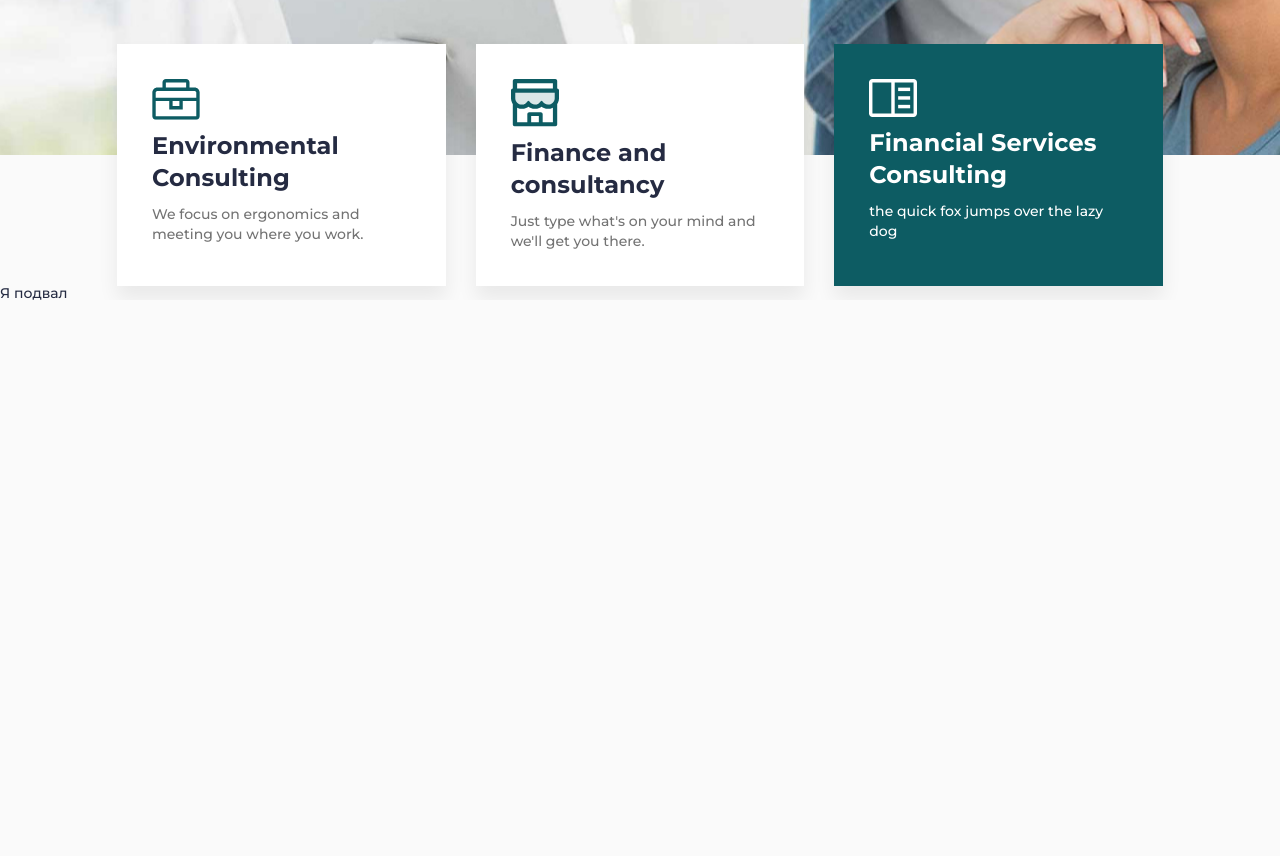
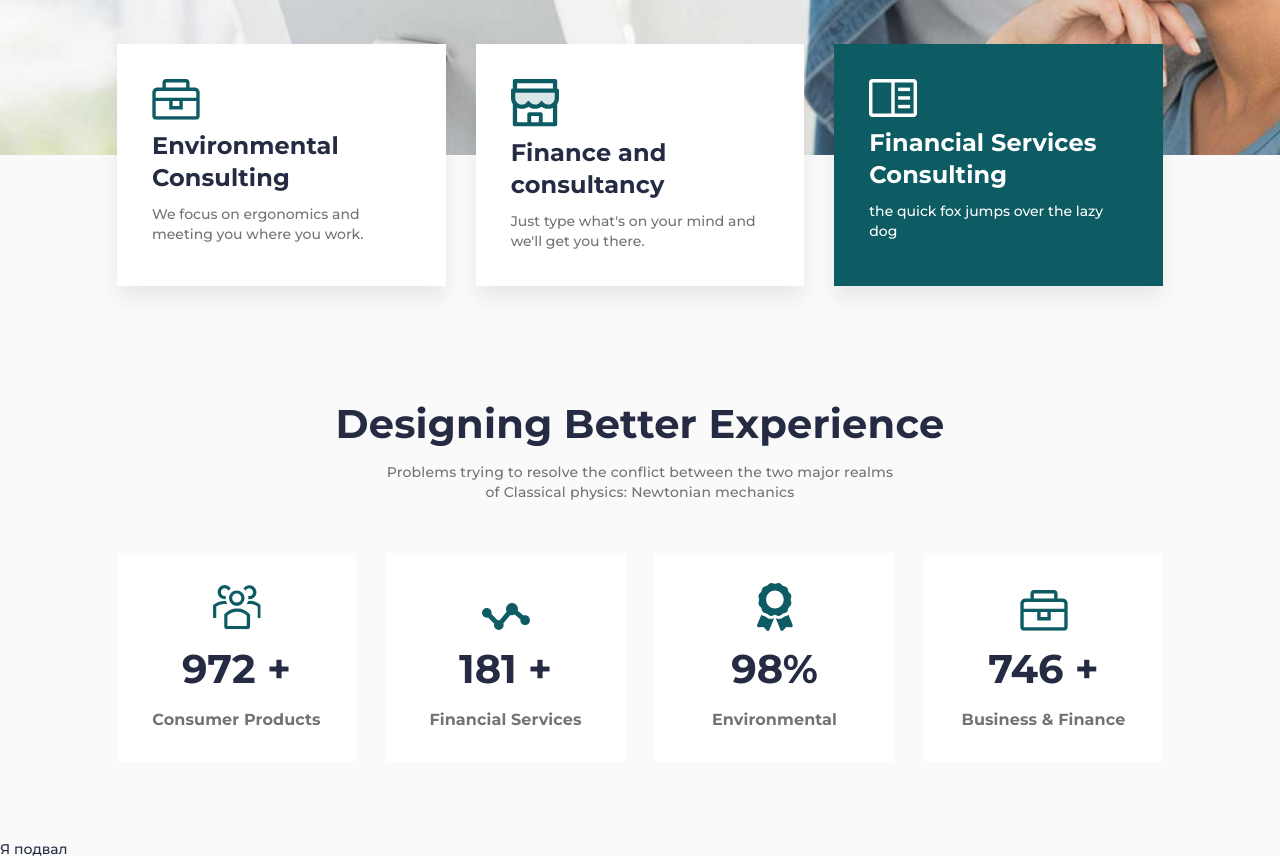
Before and after one commit to Rillers/anchovy-website-layout, a plain HTML site: page index.html in a window 1280 px wide. Shown: the part 636-1492 px from the top of the page. Before the commit the page ends 936 px from the top, so only its background shows below. Drawn offline with Linux system fonts and the light colour scheme.

Commit message:
законччил на 3 блоке сделав его полностью

```diff
--- a/css/style.css
+++ b/css/style.css
@@ -136,6 +136,35 @@ body {
 	z-index: 2;
 	margin: -111px 0px 0px 0px;
 }
+.page__advantages {
+}
+/*------Heder-Block----------*/
+.header-block {
+	text-align: center;
+	letter-spacing: 0.2px;
+}
+.header-block__title {
+	line-height: 142%;
+	font-weight: 700;
+	font-size: 40px;
+}
+.header-block__title:not(:last-child) {
+	margin: 0px 0px 10px 0px;
+}
+.header-block__sub-title {
+	line-height: 142%;
+	color: #737373;
+}
+@media (max-width: 992px){
+	.header-block__title {
+		font-size: 35px;
+	}
+}
+@media (max-width: 767px){
+	.header-block__title {
+		font-size: 30px;
+	}
+}
 /*--------------Подвал-------------*/
 .footer {
 
@@ -152,7 +181,7 @@ body {
 	z-index: 2;
 	max-width: 400px;
 }
-@media ( max-width: 992px) {
+@media (max-width: 992px) {
 	.main-block__body {
 		padding: 120px 0px 191px 0px;
 }
@@ -171,7 +200,7 @@ body {
 	letter-spacing: 0.2px;
 	font-weight: 800;
 }
-@media ( max-width: 479px) {
+@media (max-width: 479px) {
 	.main-block__title {
 		font-size: 42px;
 	}
@@ -205,12 +234,12 @@ body {
 	margin: 10px 0;
 
 }
-@media (max-width: 479px ) {
+@media (max-width: 479px) {
 	.main-block__button{
 		flex: 1 1 100%;
 	}
 }
-@media (min-width: 479px ) {
+@media (min-width: 479px) {
 	.main-block__button:not(:last-child)  {
 		margin-right: 10px;
 }
@@ -247,12 +276,33 @@ body {
 .page__container {
 }
 .services__body {
-	display: flex;
-	margin: 0px -15px;
+}
+@media (min-width: 670px) {
+	.services__body {
+		display: flex;
+		flex-wrap: wrap;
+		margin: 0px -15px;
+	}
 }
 .services__column {
-	padding: 0px 15px;
 	flex: 0 1 33.333%;
+	margin: 0px 0px 30px 0px;
+}
+.services__column:not(:last-child) {
+	margin: 0px 0px 30px 0px;
+}
+@media (min-width: 670px) {
+	.services__column {
+		padding: 0px 15px;
+	}
+}
+@media (max-width: 992px) {
+	.services__column {
+		flex: 0 1 50%;
+	}
+	.services__column:last-child {
+		flex: 0 1 100%;
+	}
 }
 .services__item {
 	height: 100%;
@@ -260,15 +310,20 @@ body {
 	background-color: #fff;
 	padding: 35px;
 }
+@media (max-width: 479px) {
+	.services__item {
+		padding: 25px;
+	}
+}
 .item-service {
 }
 .item-service_green {
 	background-color: #0D5C63;
 }
-.item-service_green .item-service__title{
+.item-service_green .item-service__title {
 	color: #fff;
 }
-.item-service_green .item-service__text{
+.item-service_green .item-service__text {
 	color: #fff;
 }
 .item-service > *:not(:last-child) {
@@ -286,3 +341,72 @@ body {
 	color: #737373;
 	line-height: 143%;
 }
+/*-------------------------------------------------------------*/
+.advantages {
+	padding: 80px 0;
+}
+@media (max-width: 992px) {
+	.advantages {
+		padding: 50px 0;
+	}
+}
+@media (max-width: 767px) {
+	.advantages {
+		padding: 30px 0;
+	}
+}
+.advantages_container {
+}
+.advantages__header {
+	margin: 0px 0px 50px 0px;
+}
+@media (max-width: 767px) {
+	.advantages__header {
+		margin: 0px 0px 25px 0px;
+	}
+}
+.advantages__body {
+	 display: flex;
+	 flex-wrap: wrap;
+	 margin: 0px -15px -30px;
+}
+.advantages__column {
+	padding: 0px 15px;
+	margin: 0px 0px 30px 0px;
+	flex: 0 1 25%;
+}
+@media (max-width: 1020px) {
+	.advantages__column {
+		flex: 0 1 50%;
+	}
+}
+@media (max-width: 560px) {
+	.advantages__column {
+		flex: 0 1 100%;
+	}
+}
+.advantages__item {
+	background-color: #fff;
+	padding: 30px;
+	font-weight: 700;
+	text-align: center;
+}
+.advantages__item > *:not(:last-child) {
+	margin: 0px 0px 10px 0px;
+}
+.advantages__icon {
+	height: 48px;
+	display: flex;
+	align-items: flex-end;
+	justify-content: center;
+}
+.advantages__value {
+	font-size: 40px;
+	line-height: 142%;
+}
+.advantages__text {
+	letter-spacing: 0.1px;
+	color: #737373;
+	font-size: 16px;
+	line-height: 150%;
+}
--- a/index.html
+++ b/index.html
@@ -78,6 +78,55 @@
 						</div>
 					</div>
 				</section>
+				<section class="page__advantages advantages">
+					<div class="advantages_container _container">
+						<div class="advantages__header header-block">
+							<h2 class="header-block__title">Designing Better Experience</h2>
+							<div class="header-block__sub-title">
+							Problems trying to resolve the conflict between the two major realms <br> of Classical physics: Newtonian
+							 mechanics
+							</div>
+						</div>
+						<div class="advantages__body">
+							<div class="advantages__column">
+								<div class="advantages__item">
+									<div class="advantages__icon">
+										<img src="img/advantages/01.svg" alt="Consumer Products">
+									</div>
+									<div class="advantages__value">972 +</div>
+									<div class="advantages__text">Consumer Products</div>
+								</div>
+							</div>
+							<div class="advantages__column">
+								<div class="advantages__item">
+									<div class="advantages__icon">
+										<img src="img/advantages/02.svg" alt="Financial Services">
+									</div>
+									<div class="advantages__value">181 +</div>
+									<div class="advantages__text">Financial Services</div>
+								</div>
+							</div>
+							<div class="advantages__column">
+								<div class="advantages__item">
+									<div class="advantages__icon">
+										<img src="img/advantages/03.svg" alt="Environmental">
+									</div>
+									<div class="advantages__value">98%</div>
+									<div class="advantages__text">Environmental</div>
+								</div>
+							</div>
+							<div class="advantages__column">
+								<div class="advantages__item">
+									<div class="advantages__icon">
+										<img src="img/advantages/04.svg" alt="Business & Finance">
+									</div>
+									<div class="advantages__value">746 +</div>
+									<div class="advantages__text">Business & Finance</div>
+								</div>
+							</div>
+						</div>
+					</div>
+				</section>
 			</main>
 		    <footer class="footer">
 				Я подвал
```
